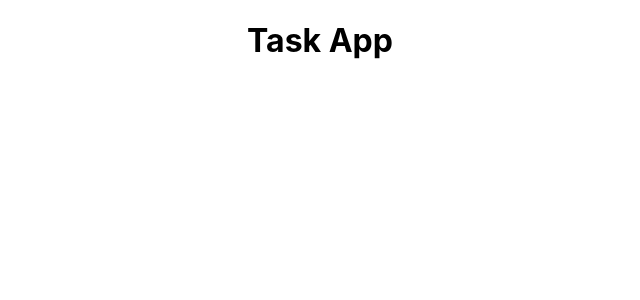
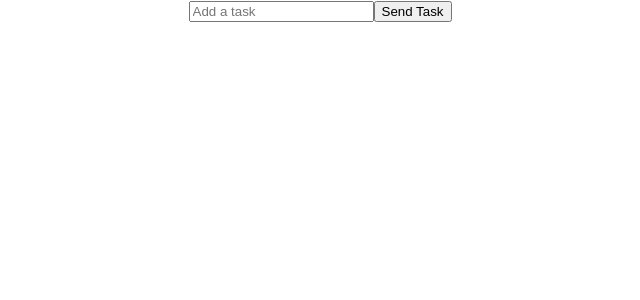
Before and after one commit to Juanruizkk/TaskApp, a React (Create React App) app: page / in a window 1280 px wide. Shown: the top 300 px of the page, without its empty margins (320-960 px from the left). Built offline with nearby package versions, Linux system fonts and the light colour scheme.

Commit message:
componente Taskcreator finalizado

```diff
--- a/src/App.js
+++ b/src/App.js
@@ -1,10 +1,12 @@
-
-import './App.css';
+import {TaskCreator} from "./components/TaskCreator";
+import "./App.css";
 
 function App() {
+
+
   return (
     <div className="App">
-     <h1>Task App</h1>
+        <TaskCreator></TaskCreator>
     </div>
   );
 }
--- /dev/null
+++ b/src/components/TaskCreator.js
@@ -0,0 +1,20 @@
+import { useState } from "react";
+export const TaskCreator = () => {
+    const [newTaskName, setNewTaskName] = useState();
+  const handleSubmit = (e) => {
+    e.preventDefault();
+    localStorage.setItem('tasks',newTaskName);
+    setNewTaskName('');
+  }
+    return (
+        <form onSubmit={handleSubmit}>
+      <input
+        type="text"
+        placeholder="Add a task"
+        value={newTaskName}
+        onChange={(e) => setNewTaskName(e.target.value)}
+      />
+      <button>Send Task</button>
+      </form>
+    )
+}
```
